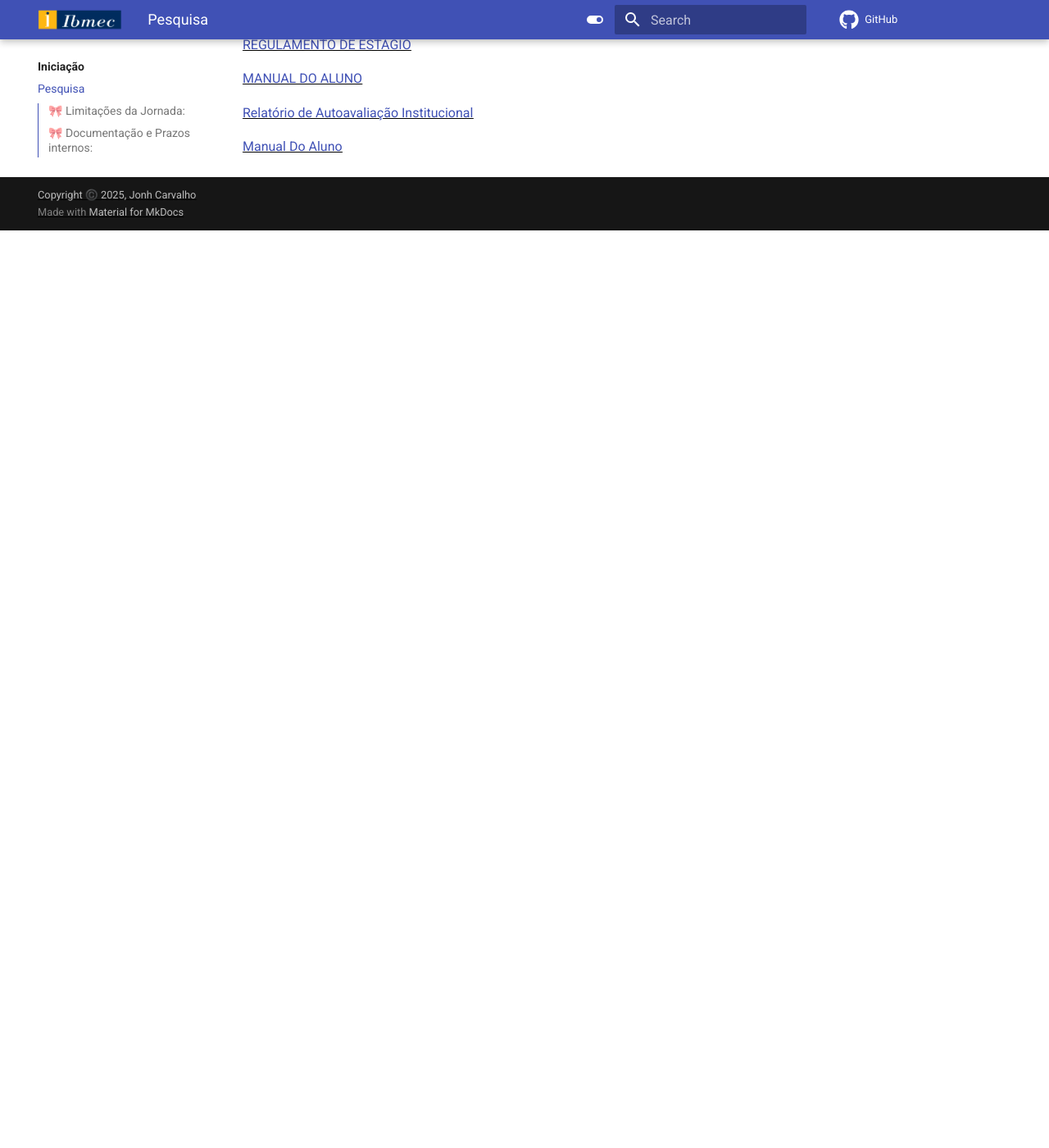
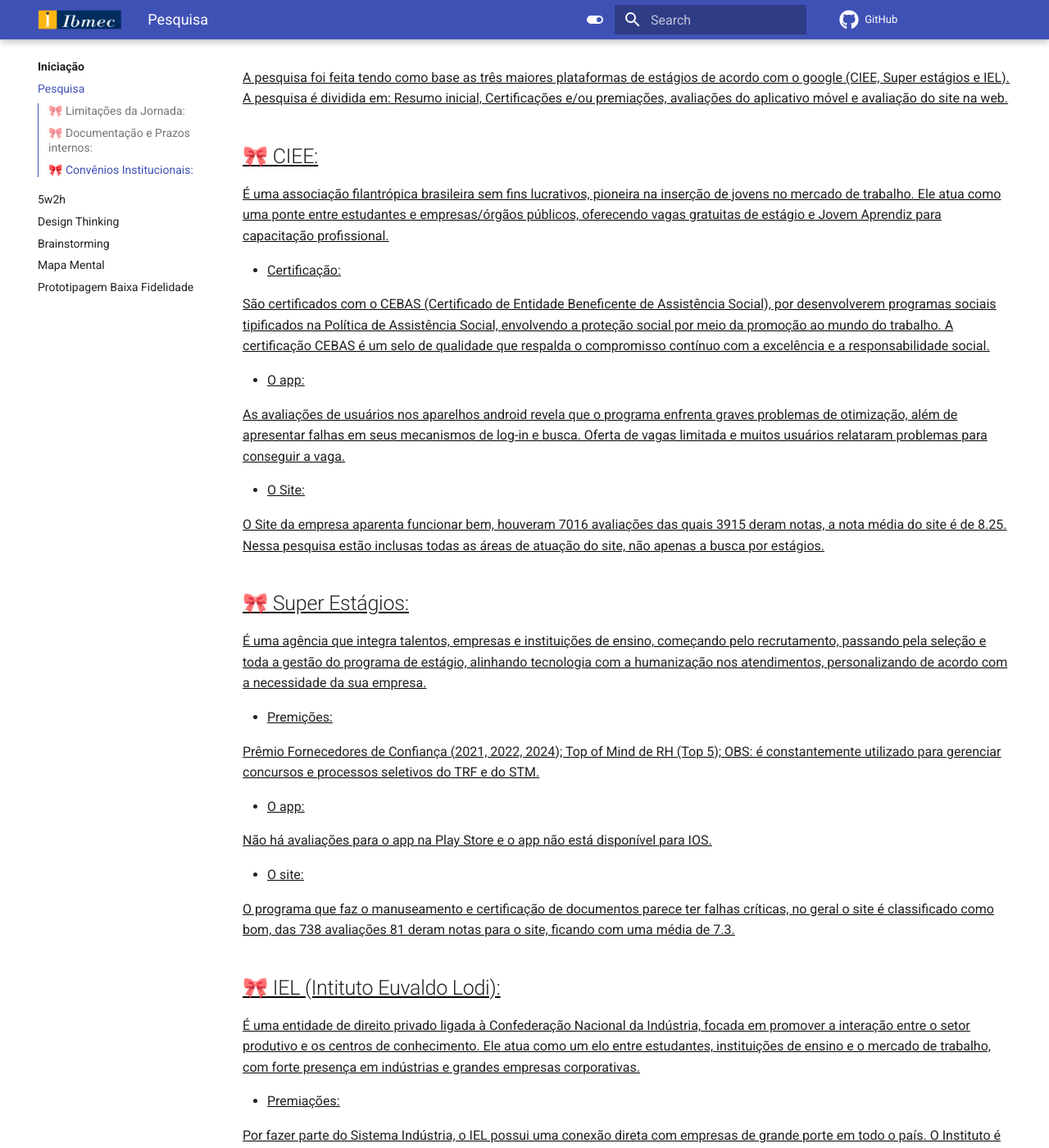
Before and after one commit to Projetos-de-Extensao/PBE_26.1_8002_I, an MkDocs documentation site: the page built from docs/Iniciacao/pesquisa.md, in a window 1280 px wide and 1400 px high, scrolled down 1286 px. Shown: the whole window at 82% size. Built offline with MkDocs 1.6.1 and Material for MkDocs 9.7.7, drawn with Linux system fonts in a browser that asks for light colours; comment, search, counter and statistics services are not loaded; before the commit the page ends 1567 px from its top, so only the background shows below that; some of the changed text lies outside the part shown.

Commit message:
Adição das pesquisas de aplicação

```diff
--- a/docs/Iniciacao/pesquisa.md
+++ b/docs/Iniciacao/pesquisa.md
@@ -38,6 +38,67 @@
 
 -   Apenas o TCE não basta, é exigido também um termo de cooperação entre a empresa concedente do estágio e o IBMEC, que exige que o Estágio Supervisionado deve ser cumprido em organizações conveniadas;
 
+
+# 🌸 Pesquisa de aplicações 🌸
+
+A pesquisa foi feita tendo como base as três maiores plataformas de estágios de acordo com o google (CIEE, Super estágios e IEL). A pesquisa é dividida em: Resumo inicial, Certificações e/ou premiações, avaliações do aplicativo móvel e avaliação do site na web.
+
+## 🎀 CIEE:
+
+É uma associação filantrópica brasileira sem fins lucrativos, pioneira na inserção de jovens no mercado de trabalho. Ele atua como uma ponte entre estudantes e empresas/órgãos públicos, oferecendo vagas gratuitas de estágio e Jovem Aprendiz para capacitação profissional.
+
+-   Certificação:
+
+   São certificados com o CEBAS (Certificado de Entidade Beneficente de Assistência Social), por desenvolverem programas sociais tipificados na Política de Assistência Social, envolvendo a proteção social por meio da promoção ao mundo do trabalho.
+  A certificação CEBAS é um selo de qualidade que respalda o compromisso contínuo com a excelência e a responsabilidade social.
+
+-   O app:
+
+  As avaliações de usuários nos aparelhos android revela que o programa enfrenta graves problemas de otimização, além de apresentar falhas em seus mecanismos de log-in e busca. Oferta de vagas limitada e muitos usuários relataram problemas para conseguir a vaga.
+
+-   O Site:
+
+  O Site da empresa aparenta funcionar bem, houveram 7016 avaliações das quais 3915 deram notas, a nota média do site é de 8.25. Nessa pesquisa estão inclusas todas as áreas de atuação do site, não apenas a busca por estágios.
+
+## 🎀 Super Estágios:
+
+É uma agência que integra talentos, empresas e instituições de ensino, começando pelo recrutamento, passando pela seleção e toda a gestão do programa de estágio, alinhando tecnologia com a humanização nos atendimentos, personalizando de acordo com a necessidade da sua empresa.
+
+-   Premições:
+
+  Prêmio Fornecedores de Confiança (2021, 2022, 2024);
+  Top of Mind de RH (Top 5);
+  OBS: é constantemente utilizado para gerenciar concursos e processos seletivos do TRF e do STM.
+
+-   O app:
+
+  Não há avaliações para o app na Play Store e o app não está disponível para IOS.
+
+-   O site:
+
+  O programa que faz o manuseamento e certificação de documentos parece ter falhas críticas, no geral o site é classificado como bom, das 738 avaliações 81 deram notas para o site, ficando com uma média de 7.3.
+
+## 🎀 IEL (Intituto Euvaldo Lodi):
+
+É uma entidade de direito privado ligada à Confederação Nacional da Indústria, focada em promover a interação entre o setor produtivo e os centros de conhecimento. Ele atua como um elo entre estudantes, instituições de ensino e o mercado de trabalho, com forte presença em indústrias e grandes empresas corporativas.
+
+-   Premiações:
+
+  Por fazer parte do Sistema Indústria, o IEL possui uma conexão direta com empresas de grande porte em todo o país. O Instituto é o realizador do "Prêmio IEL de Estágio", uma premiação nacional de grande prestígio que avalia e reconhece anualmente as melhores práticas de estágio, premiando empresas, instituições de ensino e estagiários de destaque do Brasil.
+
+-   O app:
+
+  O app está disponível apenas na Play Store, mas não há avaliações.
+
+-   O site:
+
+  O site aparenta ser bem robusto e funcionar bem, o maior problema é não cobrir todos os estados do país. Dos 26 estados, apenas 17 e o Distrito Federal têm vagas ofertadas (o Rio de Janeiro é um dos estados para os quais não há vagas ofertadas). Além disso, a maioria das vagas é para engenharias, e as que não são, ainda assim, são ligadas à indústria. Não tem muitas reclamações no Reclame Aqui, e as poucas que tem não estão respondidas.
+
+## 🎀 Outras aplicações:
+
+-   Gupy
+-   Eureca
+
 💕 <u>*Fontes:*<u/>
 
 [REGULAMENTO DE ESTÁGIO](https://s3.amazonaws.com/public-cdn.ibmec.br/portalibmec-content/public/arquivos/bh/Graduacao/regulamento_estagio_ibmec_2022.pdf)
@@ -47,3 +108,20 @@
 [Relatório de Autoavaliação Institucional](https://cdn.portal.estacio.br/CPA_documentos_e70f28170b.pdf)
 
 [Manual Do Aluno](https://docs.google.com/document/d/1-EBnCU-gWHCVcA6gCT13AO1B996HvPrHwVn0lN1X354/edit?pli=1&tab=t.ocph83xikpdx#heading=h.5l9jxhy2j1lx)
+
+Resumos de cada aplicação: Adaptações das descrições presentes nos sites oficiais.
+[CIEE](https://portal.ciee.org.br)
+[Super Estágios](www.superestagios.com.br)
+[IEL](https://iel.portaldaindustria.com.br/para-voce/vagas-de-estagio)
+
+Certificações e premoações:
+[CIEE](https://portal.ciee.org.br/conheca-o-ciee/quem-somos/)
+Super Estágios: Publicações oficiais em suas redes sociais
+[IEL](https://iel.portaldaindustria.com.br/institucional/premio-iel-de-talentos)
+
+App: As pesquisas foram feitas com base nas avaliações disponíveis na Play Store (android) e App Store (IOS).
+
+Site: As pesquisas foram feitas com base nas respostas e avaliações realizadas pelos usuários no Reclame Aqui.
+[CIEE](https://iel.portaldaindustria.com.br/institucional/premio-iel-de-talentos)
+[Super estágios](https://www.reclameaqui.com.br/empresa/super-estagios/)
+[IEL](https://www.reclameaqui.com.br/empresa/iel-instituto-euvaldo-lodi/)
```
